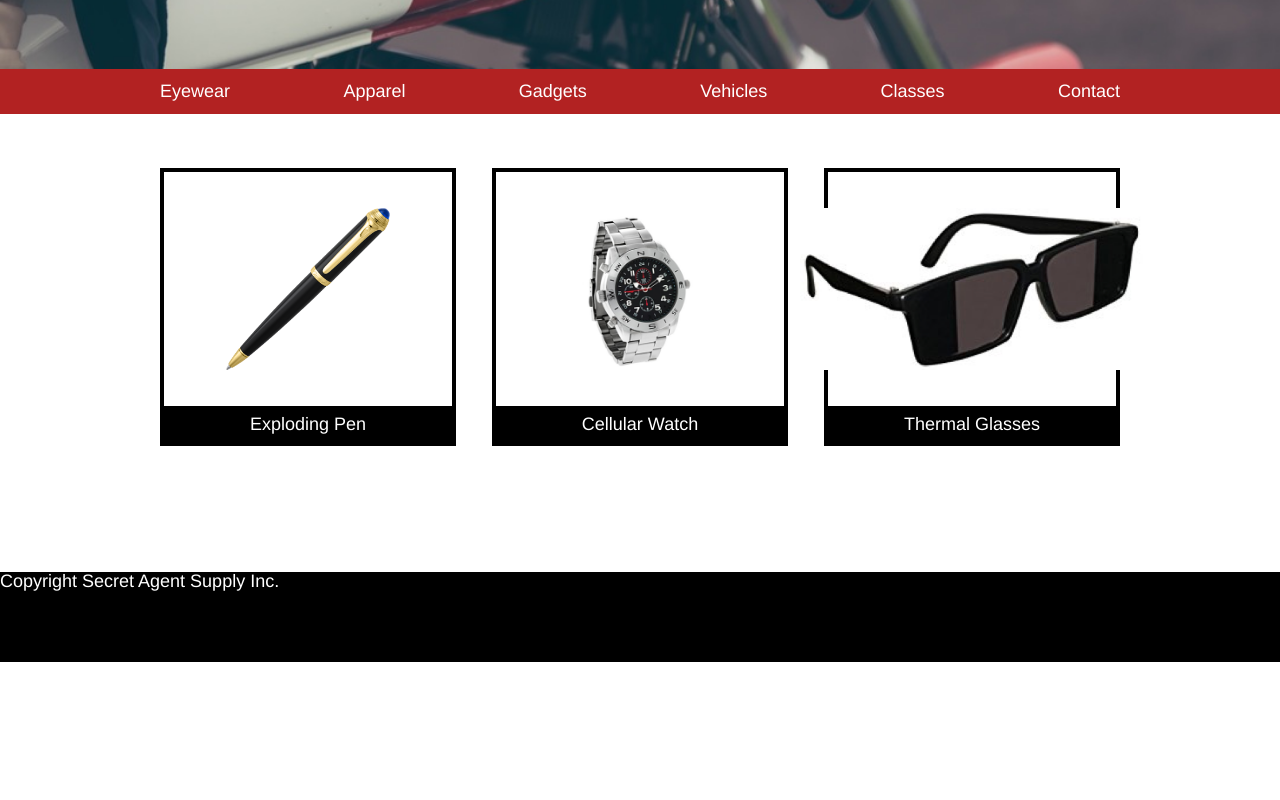
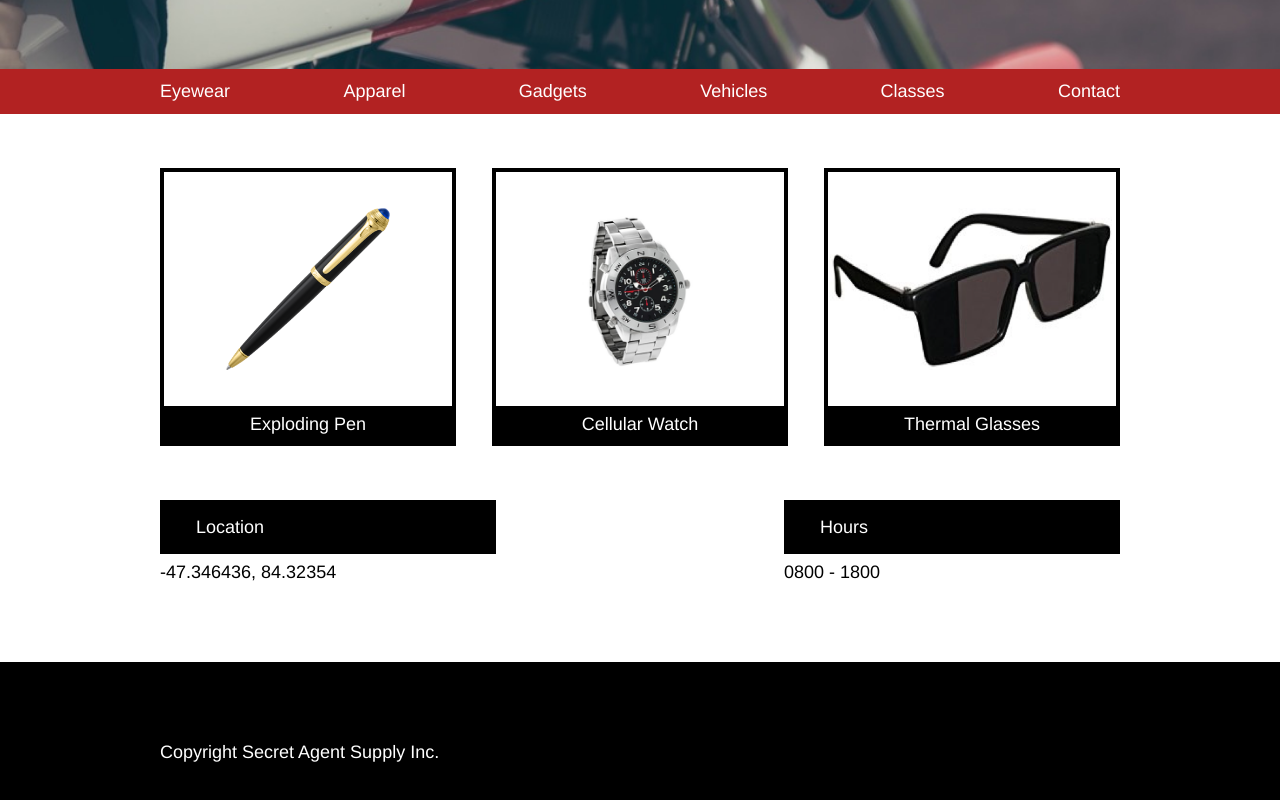
Before and after one commit to brian-miranda/SecretAgentSupply, a plain HTML site: page index.html in a window 1280 px wide. Shown: the part 432-1232 px from the top of the page. Before the commit the page ends 1094 px from the top, so only its background shows below. Drawn offline with Linux system fonts and the light colour scheme.

Commit message:
Finish HTML and CSS

```diff
--- a/index.html
+++ b/index.html
@@ -53,7 +53,7 @@
           <img src="resources/images/watch.png" alt="Cellular Watch">
           <p class="name">Cellular Watch</p>
         </div>
-        <div class="product">
+        <div class="product glasses">
           <img src="resources/images/glasses.png" alt="Thermal Glasses">
           <p class="name">Thermal Glasses</p>
         </div>
@@ -62,21 +62,21 @@
 
     <!--This is the contact information-->
 
-    <div class="contact">
-      <div class="location">
-        <p>Location</p>
-        <p>-47.346436, 84.32354</p>
+    <div class="contact content">
+      <div class="box">
+        <p class="title">Location</p>
+        <p class="info">-47.346436, 84.32354</p>
       </div>
-      <div class="hours">
-        <p>Hours</p>
-        <p>0800 - 1800</p>
+      <div class="box">
+        <p class="title">Hours</p>
+        <p class="info">0800 - 1800</p>
       </div>
     </div>
 
     <!--This is the footer-->
 
     <footer>
-      <p>Copyright Secret Agent Supply Inc.</p>
+      <p class="content">Copyright Secret Agent Supply Inc.</p>
     </footer>
   </body>
 </html>
--- a/resources/css/style.css
+++ b/resources/css/style.css
@@ -108,9 +108,37 @@ nav a {
   padding: 0.5rem 0;
 }
 
+.glasses img {
+  width: 100%;
+}
+
+/*Contact rules------------------------------------------------*/
+
+.contact {
+  display: flex;
+  justify-content: space-between;
+  padding-bottom: 4rem;
+}
+
+.box {
+  width: 35%;
+}
+
+p.title {
+  background-color: black;
+  padding: 1rem 2rem;
+}
+
+p.info {
+  color: black;
+  padding: 0.5rem 0;
+}
+
 /*Footer rules------------------------------------------------*/
 
 footer {
-  height: 5rem;
+  height: 10rem;
   background-color: black;
+  display: flex;
+  align-items: center;
 }
```
